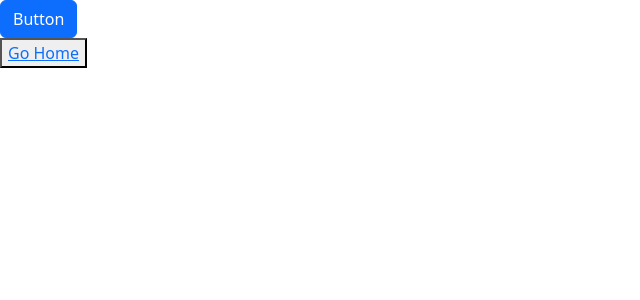
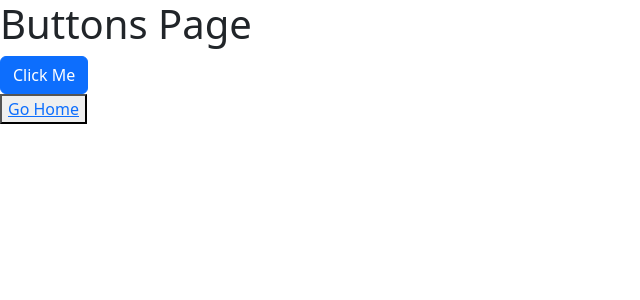
Before and after one commit to StanKarpenko1/react-exercises-cypress, a React (Vite) app: page /buttons in a window 1280 px wide. Shown: the top 300 px of the page, without its empty margins (0-640 px from the left). Built offline with nearby package versions, Linux system fonts and the light colour scheme.

Commit message:
pages up to sync with components

```diff
--- a/src/App.tsx
+++ b/src/App.tsx
@@ -1,53 +1,26 @@
 import { BrowserRouter as Router, Routes, Route } from "react-router-dom";
 import Home from "./pages/Home";
 import MessagePage from "./pages/MessagePage";
-import ListGroup from "./components/ListGroup/ListGroup";
-import Alert from "./components/Alert/Alert";
-import Buttons from "./components/Buttons/Buttons";
+import ListGroupPage from "./pages/ListGroupPage"; // Updated to use ListGroupPage
+import AlertPage from "./pages/AlertPage";
+import ButtonsPage from "./pages/ButtonsPage";
 
 function App() {
-  const items = ["Item1", "Item2", "Item3", "Item4", "Item5", "Item6"];
-  const handleSelectItem = (item: string) => {
-    console.log(item);
-  };
 
   return (
     <Router>
       <Routes>
+
         <Route path="/" element={<Home />} />
 
         <Route path="/message" element={<MessagePage />} />
 
-        <Route
-          path="/listGroup"
-          element={
-            <ListGroup
-              items={items}
-              heading="List of Items:"
-              onSelectItem={handleSelectItem}
-            />
-          }
-        />
+        <Route path="/listGroup" element={<ListGroupPage />} />
 
-        <Route
-          path="/alert"
-          element={
-            <Alert >
-              Hello, <span>Alert</span>
-            </Alert>
-          }
-        />
+        <Route path="/alert" element={<AlertPage /> }/>
 
-        <Route
-          path="/buttons"
-          element={
-            <Buttons
-            // onClick={() => console.log('Clicked')}
-            >
-              Button
-            </Buttons>
-          }
-        />
+        <Route path="/buttons" element={<ButtonsPage />}/>
+
       </Routes>
     </Router>
   );
--- a/src/components/Buttons/Buttons.tsx
+++ b/src/components/Buttons/Buttons.tsx
@@ -1,11 +1,10 @@
 import { useState } from "react";
 import Alert from "../Alert/Alert";
-import GoHomeButton from "../GoHome"
 
 interface Props {
     children: string
     color?: 'primary' | 'secondary' | 'danger';
-    // onClick: () => void
+    onClick: () => void
 }
 
 const Buttons = ({children, color = "primary"}: Props) => {
@@ -20,7 +19,6 @@ const Buttons = ({children, color = "primary"}: Props) => {
             className={"btn btn-" + color}
             onClick={() => setAlertVisible(!alertVisible)}> {children} </button>
 
-        <div> <GoHomeButton /> </div>
     </>
   )
 }
--- a/src/components/ListGroup/ListGroup.tsx
+++ b/src/components/ListGroup/ListGroup.tsx
@@ -1,4 +1,3 @@
-import GoHomeButton from "../GoHome";
 import { useState } from "react";
 
 interface Props {
@@ -7,13 +6,13 @@ interface Props {
   onSelectItem: (item: string) => void;
 }
 
-function ListGroup({items, heading, onSelectItem}: Props) {
+function ListGroup({ items, heading, onSelectItem }: Props) {
+  const [selectedIndex, setSelectedIndex] = useState(-1);
 
-  const [selectedIndex, setSelectedIndex] = useState(-1)
   return (
-    <>
+    <div>
       <h1>{heading}</h1>
-      {items.length === 0 && <p>No items found</p>}
+      {items.length === 0 ? <p>No items found</p> : (
         <ul className="list-group">
           {items.map((item, index) => (
             <li
@@ -23,14 +22,13 @@ function ListGroup({items, heading, onSelectItem}: Props) {
                 setSelectedIndex(index);
                 onSelectItem(item);
               }}
-
             >
               {item}
             </li>
           ))}
         </ul>
-      <GoHomeButton />
-    </>
+      )}
+    </div>
   );
 }
 
--- /dev/null
+++ b/src/pages/AlertPage.tsx
@@ -0,0 +1,21 @@
+import { useState } from "react";
+import Alert from "../components/Alert/Alert";
+import GoHomeButton from "../components/GoHome";
+
+const AlertPage = () => {
+  const [showAlert, setShowAlert] = useState(true);
+
+  return (
+    <div>
+      <h1>Alert Page</h1>
+      {showAlert && (
+        <Alert onClose={() => setShowAlert(false)}>
+          This is an alert message!
+        </Alert>
+      )}
+      <GoHomeButton />
+    </div>
+  );
+};
+
+export default AlertPage;
--- /dev/null
+++ b/src/pages/ButtonsPage.tsx
@@ -0,0 +1,30 @@
+import { useState } from "react";
+import Buttons from "../components/Buttons/Buttons";
+import Alert from "../components/Alert/Alert";
+import GoHomeButton from "../components/GoHome";
+
+const ButtonsPage = () => {
+  const [alertVisible, setAlertVisible] = useState(false);
+
+  return (
+    <>
+      <div>
+        <h1>Buttons Page</h1>
+
+        {alertVisible && (
+          <Alert onClose={() => setAlertVisible(false)}>My alert</Alert>
+        )}
+
+        <Buttons color="primary" onClick={() => setAlertVisible(!alertVisible)}>
+          Click Me
+        </Buttons>
+      </div>
+
+      <div>
+        <GoHomeButton />
+      </div>
+    </>
+  );
+};
+
+export default ButtonsPage;
--- a/src/pages/ListGroupPage.tsx
+++ b/src/pages/ListGroupPage.tsx
@@ -1,12 +1,24 @@
-import  ListGroup from "../components/ListGroup/ListGroup"
+import ListGroup from "../components/ListGroup/ListGroup";
+import GoHomeButton from "../components/GoHome";
 
-const MessagePage = () => {
+const ListGroupPage = () => {
+  const items = ["Item1", "Item2", "Item3", "Item4", "Item5", "Item6"];
+
+  const handleSelectItem = (item: string) => {
+    console.log("Selected item:", item);
+  };
+
   return (
     <div>
-      <h1>Message Page</h1>
-        <ListGroup />
+      <h1>List Group Page</h1>
+      <ListGroup
+        items={items}
+        heading="List of Items:"
+        onSelectItem={handleSelectItem}
+      />
+      <GoHomeButton />
     </div>
   );
 };
 
-export default MessagePage;
+export default ListGroupPage;
```
Lines whose indentation alone changed are shown as unchanged.
